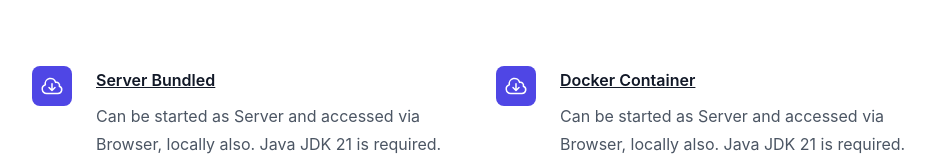
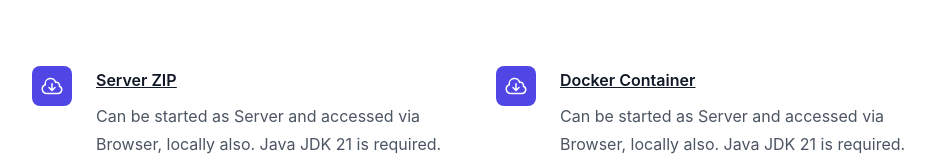
Before and after one commit to mhus/kt2l, a React (Create React App) app in the folder kt2l.org/: page / in a window 1280 px wide. Shown: the part 1230-1390 px from the top of the page, without its empty margins (160-1112 px from the left). Built offline with nearby package versions, Linux system fonts and the light colour scheme.

Commit message:
Update server snapshot 2024-04-18

```diff
--- a/kt2l.org/src/downloads/download-snapshot-server.ts
+++ b/kt2l.org/src/downloads/download-snapshot-server.ts
@@ -1,6 +1,6 @@
 import DownloadFile from '../download-ifc';
 export let download : DownloadFile = {
-    title: "Server Bundled",
+    title: "Server ZIP",
     description: "Can be started as Server and accessed via Browser, locally also. Java JDK 21 is required.",
     href: "https://kt2l-downloads.s3.eu-central-1.amazonaws.com/snapshots/kt2l-server-2024-04-18.zip",
     size: "",
```
